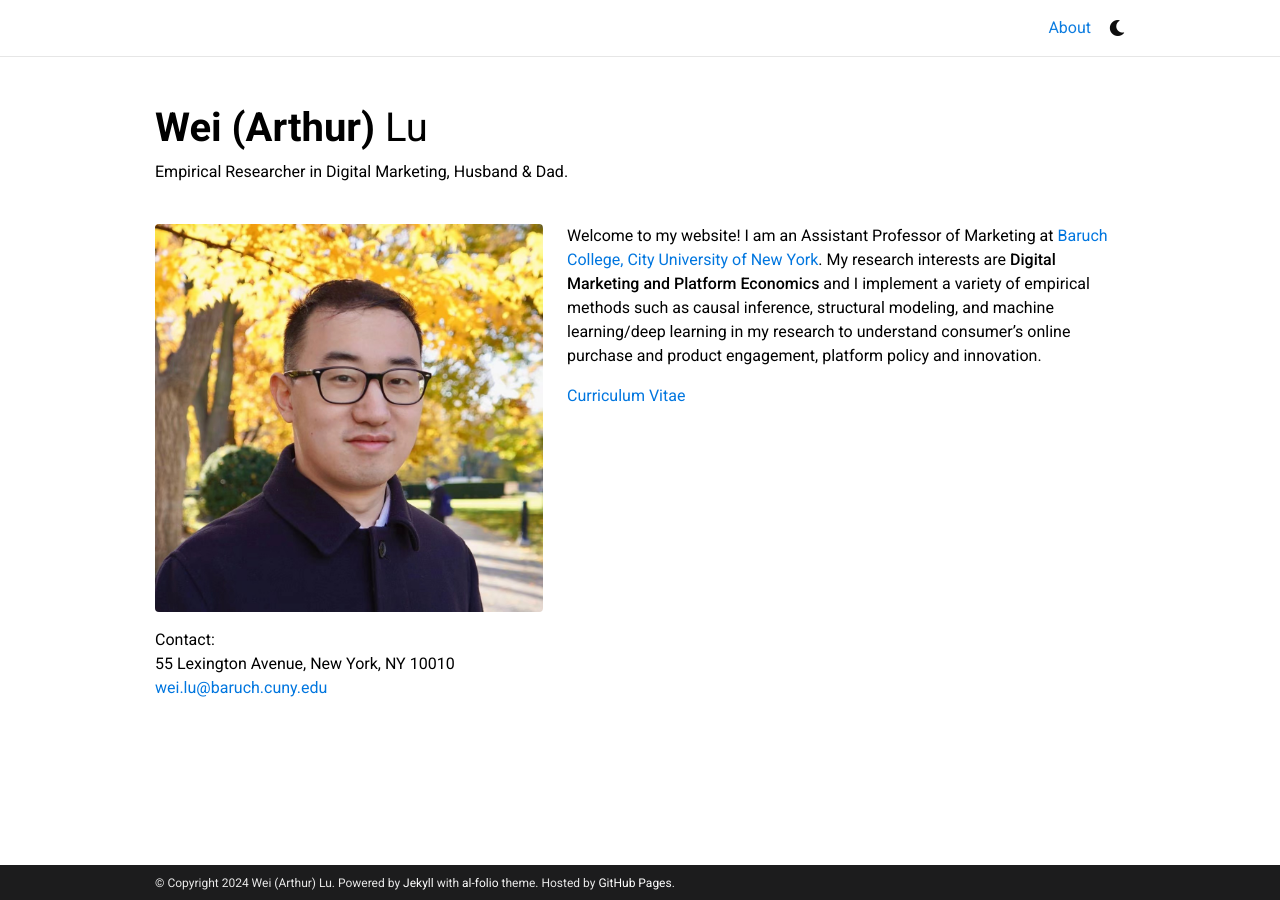
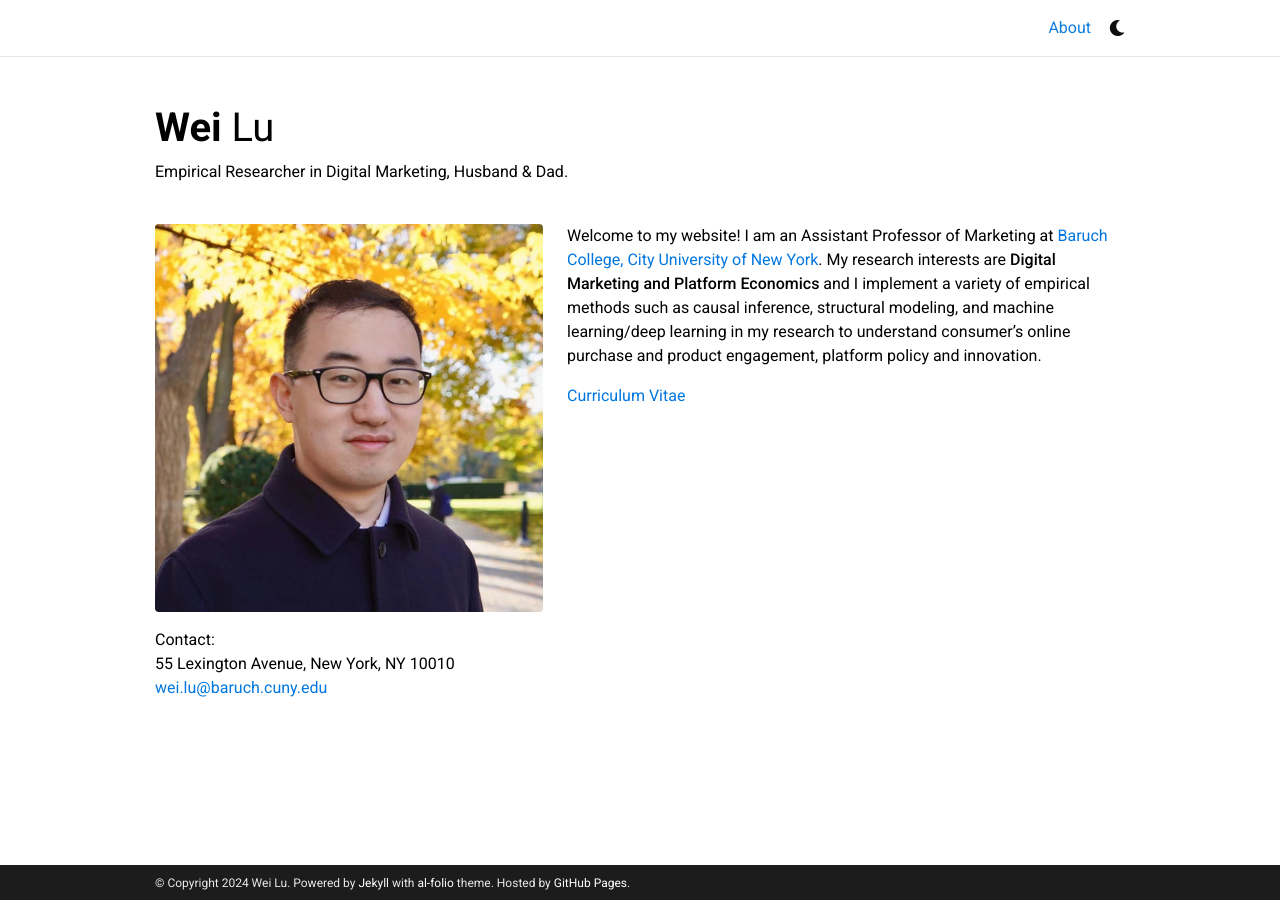
Before and after one commit to weilu-mkt/weilu-mkt.github.io, a Jekyll site: the page built from _pages/about.md, in a window 1280 px wide. Built offline with Jekyll 4.4.1, drawn with Linux system fonts in a browser that asks for light colours; full-size pictures stand in for the smaller copies a plugin makes; comment, search, counter and statistics services are not loaded; a style sheet for code colours, icons or effects is not loaded; some of the changed lines change nothing that is shown.

Commit message:
Update _config.yml

```diff
--- a/_config.yml
+++ b/_config.yml
@@ -3,10 +3,10 @@
 # -----------------------------------------------------------------------------
 
 title: blank # the website title (if blank, full name will be used instead)
-first_name: Wei (Arthur)
+first_name: Wei
 middle_name:
 last_name: Lu
-email: wei.lu@rotman.utoronto.ca
+email: wei.lu@baruch.cuny.edu
 description: > # the ">" symbol means to ignore newlines until "footer_text:"
   A simple, whitespace theme for academics. Based on [*folio](https://github.com/bogoli/-folio) design.
 footer_text: >
@@ -209,8 +209,8 @@
 
 scholar:
 
-  last_name: Einstein
-  first_name: [Albert, A.]
+  last_name: Lu
+  first_name: Wei
 
   style: apa
   locale: en
```
